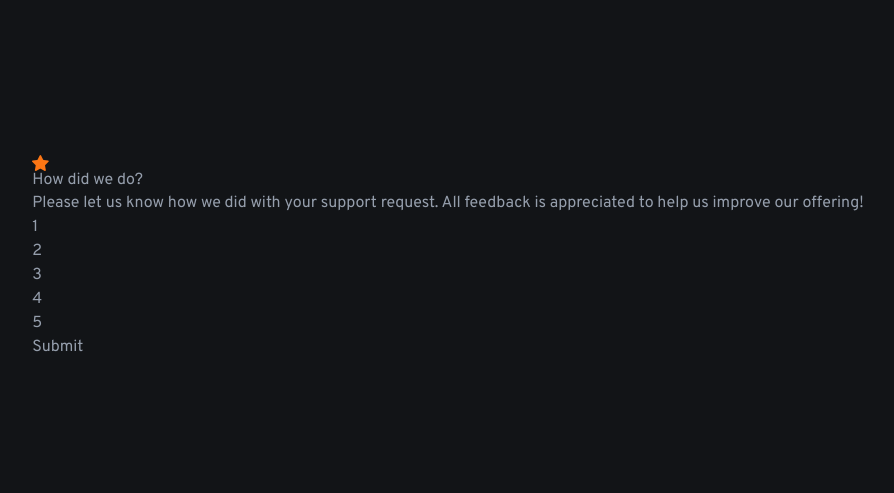
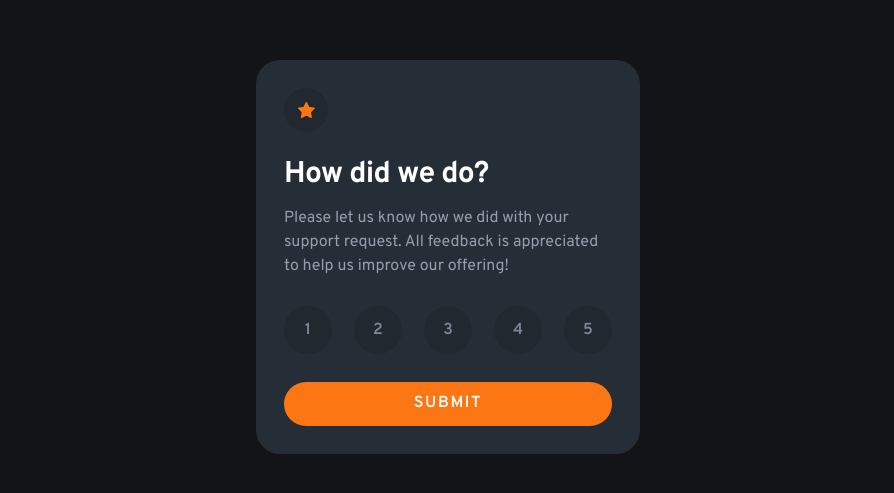
Before and after one commit to DeraTheOz/Interactive-Rating-Component-v1, a React (Vite) app: page / in a window 1280 px wide. Shown: the part 143-636 px from the top of the page, without its empty margins (192-1086 px from the left). Built offline with nearby package versions, Linux system fonts and the light colour scheme.

Commit message:
add rating component

```diff
--- a/src/App.jsx
+++ b/src/App.jsx
@@ -1,48 +1,84 @@
+import { useState } from 'react';
+
 function App() {
+    const [selectedRate, setSelectedRate] = useState(null);
+
+    function handleSelectedRate(num) {
+        setSelectedRate(num);
+    }
+
     return (
         <main>
-            <Rating />
+            <Rating
+                selectedRate={selectedRate}
+                onSelectRate={handleSelectedRate}
+            />
             <Result />
         </main>
     );
 }
 
-function Rating() {
+function Rating({ selectedRate, onSelectRate }) {
+    const [isClicked, setIsClicked] = useState(false);
+    const [curClicked, setCurClicked] = useState(null);
+
+    const selected = curClicked;
+
+    function handleIsClicked(value) {
+        // const clicked = value === curClicked;
+
+        setCurClicked(value);
+
+        // setIsClicked((clicked) => !clicked);
+        // if (!isClicked) return;
+    }
+    console.log(selected);
+
     return (
-        <div className="rating__container">
-            <span className="star">
+        <div className="hidde flex flex-col max-w-sm p-7 rounded-3xl bg-dark-blue">
+            <span className="flex items-center justify-center w-11 h-11 rounded-full bg-very-dark-blue-gradient">
                 <img src="images/icon-star.svg" alt="Icon Star" />
             </span>
-            <h1 className="rating__header">How did we do?</h1>
-            <p className="rating__summary">
+            <h1 className="header">How did we do?</h1>
+            <p className="">
                 Please let us know how we did with your support request. All
                 feedback is appreciated to help us improve our offering!
             </p>
 
-            <ul className="rating__scale">
-                <li className="scale-num">1</li>
-                <li className="scale-nm">2</li>
-                <li className="scale-num">3</li>
-                <li className="scale-num">4</li>
-                <li className="scale-num">5</li>
+            <ul className="flex justify-between items-center gap-1.5 text-medium-grey text-center font-semibold py-1 my-6">
+                {Array.from({ length: 5 }, (_, i) => i + 1).map((num, i) => (
+                    <li
+                        className="rating"
+                        key={num}
+                        onClick={(e) => setCurClicked(e.target)}>
+                        {num}
+                    </li>
+                ))}
             </ul>
 
-            <button className="btn">Submit</button>
+            <button
+                className="font-semibold uppercase text-center text-white tracking-widest bg-orange min-w-full
+                py-3 px-6 rounded-full transition-all duration-300 ease-in-out hover:text-orange
+                active:text-orange hover:bg-white active:bg-white focus:outline-none">
+                Submit
+            </button>
         </div>
     );
 }
 
 function Result() {
     return (
-        <div className="hidden">
+        <div className="hidden flex flex-col items-center justify-center max-w-sm min-h-[25.563rem] p-7 rounded-3xl bg-dark-blue">
             <img
                 src="images/illustration-thank-you.svg"
                 alt="Thank you Illustration"
                 className="success-image"
             />
-            <p className="rating__feedback-text"></p>
-            <h2 className="rating__header rating-text">Thank you!</h2>
-            <p className="rating__summary">
+            <p className="text-orange bg-very-dark-blue-gradient py-2 px-4 mt-6 rounded-full">
+                You selected X out of X
+            </p>
+            <h1 className="header">Thank you!</h1>
+            <p className="text-center">
                 We appreciate you taking the time to give a rating. If you ever
                 need more support, don’t hesitate to get in touch!
             </p>
```
